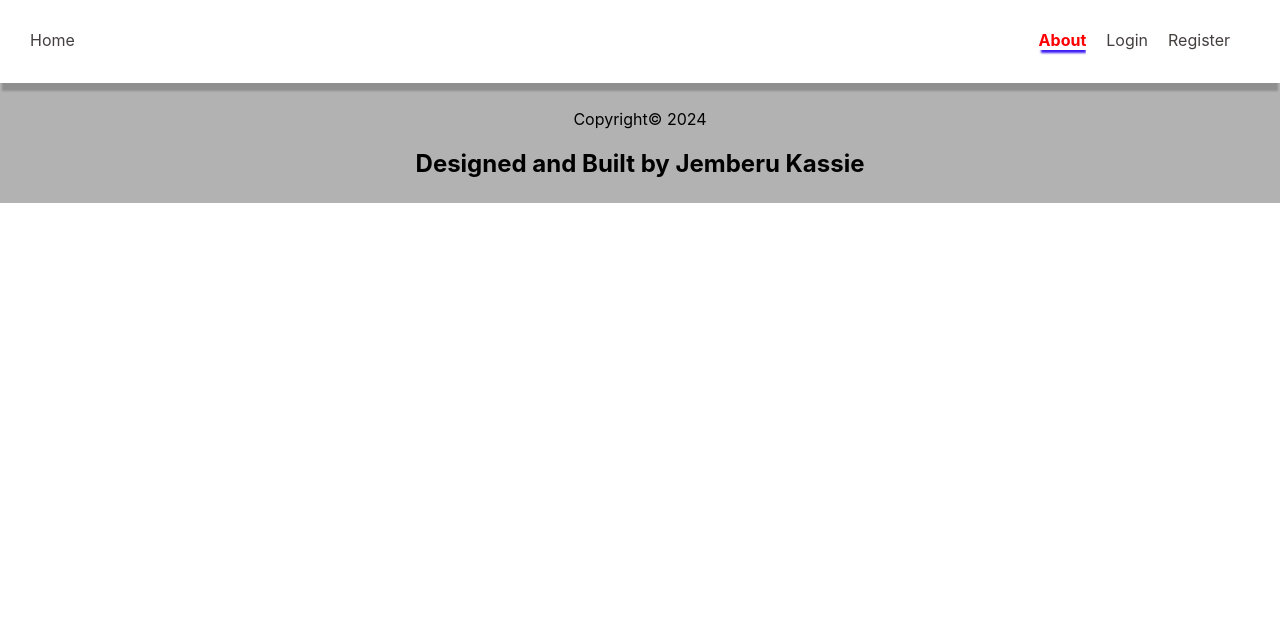
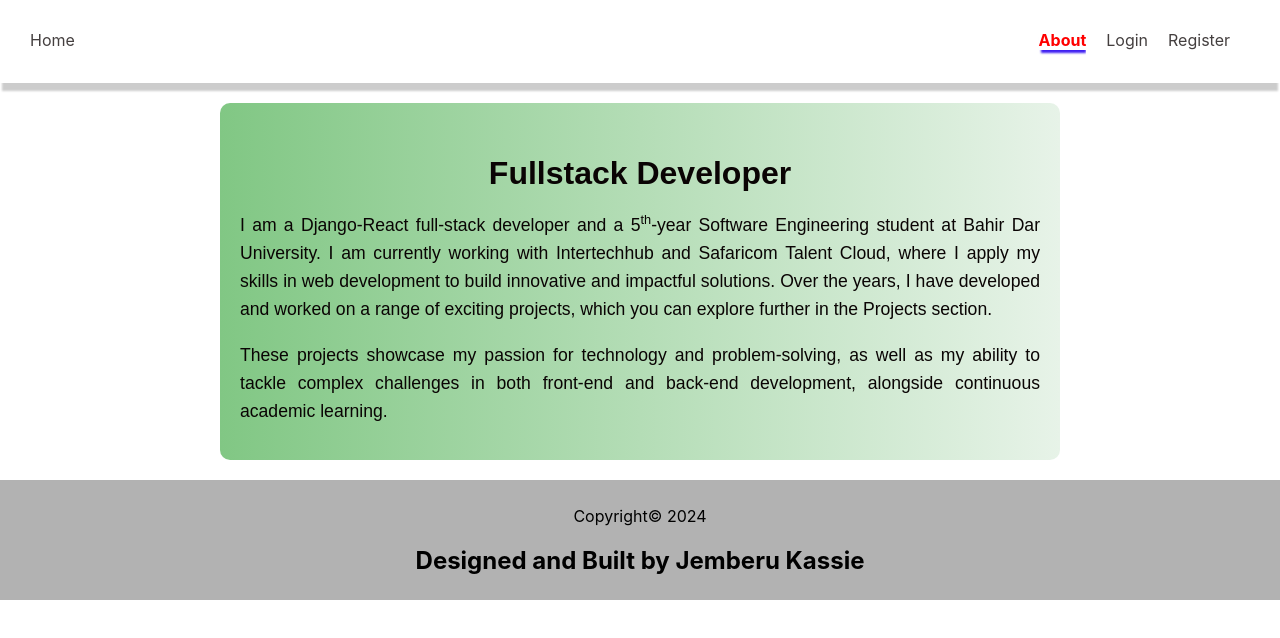
Before and after one commit to jenberu/African-Countries-Data, a React (Create React App) app: page /about in a window 1280 px wide. Shown: the top 638 px of the page. Built offline with nearby package versions, Linux system fonts and the light colour scheme.

Commit message:
about page is updated

```diff
--- a/src/App.js
+++ b/src/App.js
@@ -5,7 +5,7 @@ import Home from './components/home';
 import Footer from './footer/footer';
 import Login from './components/login';
 import Signup from './components/register';
-import { MostPopulatedCountries } from './components/country';
+import AboutMe from './components/about';
 
 function App() {
   return (
@@ -15,6 +15,8 @@ function App() {
         <Route path="/" element={<Home className="home-component" />} />
         <Route path="/login" element={<Login />} />
         <Route path="/register" element={<Signup />} />
+        <Route path="/about" element={<AboutMe />} />
+
 
 
       </Routes>
--- a/src/components/about.jsx
+++ b/src/components/about.jsx
@@ -0,0 +1,25 @@
+import React from "react";
+import '../styles/about_style.css';
+
+const AboutMe = () => {
+  return (
+    <div className="about-me">
+      <h3>Fullstack Developer</h3>
+      <p>
+        I am a Django-React full-stack developer and a 5
+        <sup>th</sup>-year Software Engineering student at Bahir Dar University.
+        I am currently working with Intertechhub and Safaricom Talent Cloud, where I
+        apply my skills in web development to build innovative and impactful solutions.
+        Over the years, I have developed and worked on a range of exciting projects,
+        which you can explore further in the Projects section.
+      </p>
+      <p>
+        These projects showcase my passion for technology and problem-solving,
+        as well as my ability to tackle complex challenges in both front-end and
+        back-end development, alongside continuous academic learning.
+      </p>
+    </div>
+  );
+};
+
+export default AboutMe;
--- a/src/styles/about_style.css
+++ b/src/styles/about_style.css
@@ -0,0 +1,37 @@
+.about-me {
+    background: linear-gradient(to right, #81c784 , #e7f3e8);
+    color: #0a0404;
+    padding: 20px;
+    border-radius: 10px;
+    margin: 20px auto;
+    max-width: 800px;
+    font-family: 'Arial', sans-serif;
+}
+
+  .about-me h3 {
+    font-size: 2rem;
+    margin-bottom: 15px;
+    text-align: center;
+  }
+
+  .about-me p {
+    font-size: 1.1rem;
+    line-height: 1.6;
+    margin-bottom: 15px;
+    text-align: justify;
+  }
+
+  .about-me p sup {
+    font-size: 0.8rem;
+  }
+
+  @media (max-width: 768px) {
+    .about-me {
+      padding: 15px;
+      font-size: 1rem;
+    }
+
+    .about-me h3 {
+      font-size: 1.5rem;
+    }
+  }
```
